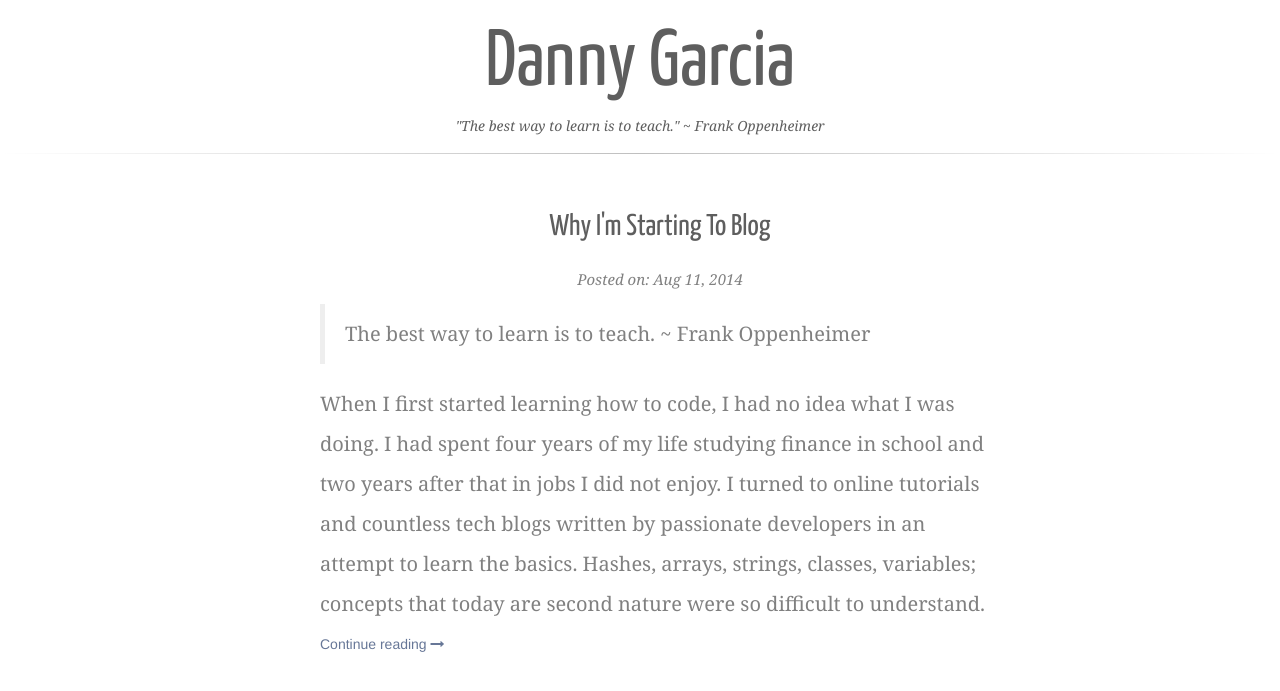
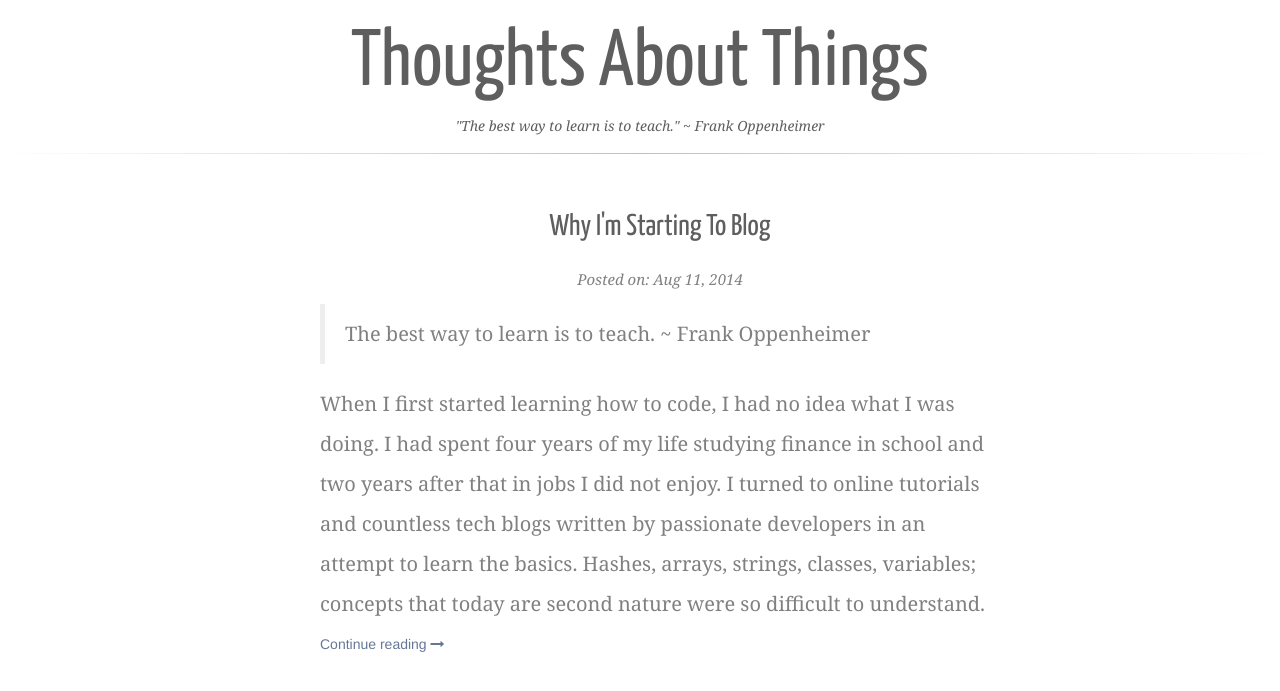
Before and after one commit to garciadanny/blog, a Jekyll site: the page built from index.html, in a window 1280 px wide. Shown: the top 691 px of the page. Built offline with Jekyll 4.4.1, drawn with Linux system fonts in a browser that asks for light colours; nearby versions of some CDN libraries.

Commit message:
change title

```diff
--- a/index.html
+++ b/index.html
@@ -2,7 +2,7 @@
 layout: default
 ---
 
-<h1 class="blog-title">Danny Garcia</h1>
+<h1 class="blog-title">Thoughts About Things</h1>
 <h5 class="sub-title">"The best way to learn is to teach." ~ Frank Oppenheimer</h5>
 <hr>
 
```
